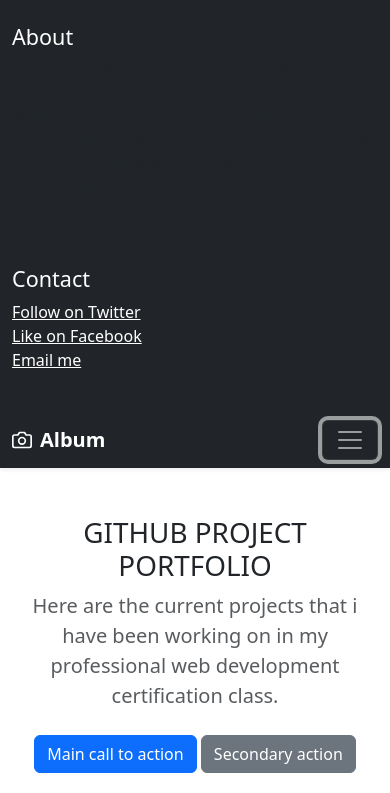
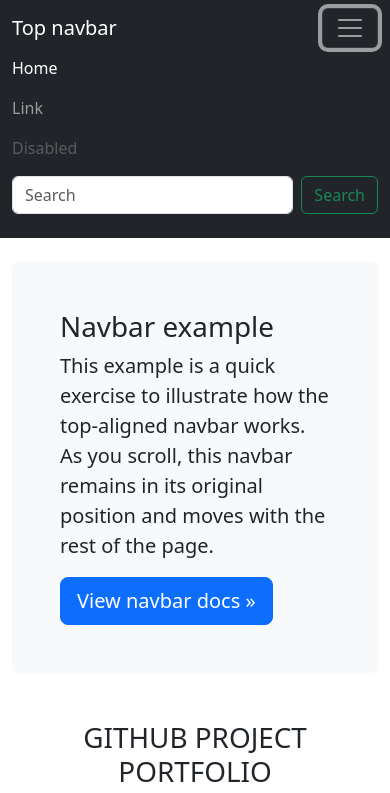
Before and after one commit to DevanHanson/devanhanson.github.io, a plain HTML site: page projectpage.html in a window 390 px wide. Both pictures are taken after a click on the button "Toggle navigation". Shown: the top 793 px of the page. Drawn offline with nearby package versions, Linux system fonts and the light colour scheme.

Commit message:
Update projectpage.html

```diff
--- a/projectpage.html
+++ b/projectpage.html
@@ -47,37 +47,89 @@
   </head>
   <body>
 
-<header>
-  <div class="collapse bg-dark" id="navbarHeader">
-    <div class="container">
-      <div class="row">
-        <div class="col-sm-8 col-md-7 py-4">
-          <h4 class="text-white">About</h4>
-          <p class="text-muted">Add some information about the album below, the author, or any other background context. Make it a few sentences long so folks can pick up some informative tidbits. Then, link them off to some social networking sites or contact information.</p>
-        </div>
-        <div class="col-sm-4 offset-md-1 py-4">
-          <h4 class="text-white">Contact</h4>
-          <ul class="list-unstyled">
-            <li><a href="#" class="text-white">Follow on Twitter</a></li>
-            <li><a href="#" class="text-white">Like on Facebook</a></li>
-            <li><a href="#" class="text-white">Email me</a></li>
-          </ul>
-        </div>
-      </div>
+ <meta charset="utf-8">
+    <meta name="viewport" content="width=device-width, initial-scale=1">
+    <meta name="description" content="">
+    <meta name="author" content="Mark Otto, Jacob Thornton, and Bootstrap contributors">
+    <meta name="generator" content="Hugo 0.80.0">
+    <title>Top navbar example · Bootstrap v5.0</title>
+
+    <link rel="canonical" href="https://getbootstrap.com/docs/5.0/examples/navbar-static/">
+
+
+
+    <!-- Bootstrap core CSS -->
+<link href="/docs/5.0/dist/css/bootstrap.min.css" rel="stylesheet" integrity="sha384-BmbxuPwQa2lc/FVzBcNJ7UAyJxM6wuqIj61tLrc4wSX0szH/Ev+nYRRuWlolflfl" crossorigin="anonymous">
+
+    <!-- Favicons -->
+<link rel="apple-touch-icon" href="/docs/5.0/assets/img/favicons/apple-touch-icon.png" sizes="180x180">
+<link rel="icon" href="/docs/5.0/assets/img/favicons/favicon-32x32.png" sizes="32x32" type="image/png">
+<link rel="icon" href="/docs/5.0/assets/img/favicons/favicon-16x16.png" sizes="16x16" type="image/png">
+<link rel="manifest" href="/docs/5.0/assets/img/favicons/manifest.json">
+<link rel="mask-icon" href="/docs/5.0/assets/img/favicons/safari-pinned-tab.svg" color="#7952b3">
+<link rel="icon" href="/docs/5.0/assets/img/favicons/favicon.ico">
+<meta name="theme-color" content="#7952b3">
+
+
+    <style>
+      .bd-placeholder-img {
+        font-size: 1.125rem;
+        text-anchor: middle;
+        -webkit-user-select: none;
+        -moz-user-select: none;
+        user-select: none;
+      }
+
+      @media (min-width: 768px) {
+        .bd-placeholder-img-lg {
+          font-size: 3.5rem;
+        }
+      }
+    </style>
+
+
+    <!-- Custom styles for this template -->
+    <link href="navbar-top.css" rel="stylesheet">
+  </head>
+  <body>
+
+<nav class="navbar navbar-expand-md navbar-dark bg-dark mb-4">
+  <div class="container-fluid">
+    <a class="navbar-brand" href="#">Top navbar</a>
+    <button class="navbar-toggler" type="button" data-bs-toggle="collapse" data-bs-target="#navbarCollapse" aria-controls="navbarCollapse" aria-expanded="false" aria-label="Toggle navigation">
+      <span class="navbar-toggler-icon"></span>
+    </button>
+    <div class="collapse navbar-collapse" id="navbarCollapse">
+      <ul class="navbar-nav me-auto mb-2 mb-md-0">
+        <li class="nav-item">
+          <a class="nav-link active" aria-current="page" href="#">Home</a>
+        </li>
+        <li class="nav-item">
+          <a class="nav-link" href="#">Link</a>
+        </li>
+        <li class="nav-item">
+          <a class="nav-link disabled" href="#" tabindex="-1" aria-disabled="true">Disabled</a>
+        </li>
+      </ul>
+      <form class="d-flex">
+        <input class="form-control me-2" type="search" placeholder="Search" aria-label="Search">
+        <button class="btn btn-outline-success" type="submit">Search</button>
+      </form>
     </div>
   </div>
-  <div class="navbar navbar-dark bg-dark shadow-sm">
-    <div class="container">
-      <a href="#" class="navbar-brand d-flex align-items-center">
-        <svg xmlns="http://www.w3.org/2000/svg" width="20" height="20" fill="none" stroke="currentColor" stroke-linecap="round" stroke-linejoin="round" stroke-width="2" aria-hidden="true" class="me-2" viewBox="0 0 24 24"><path d="M23 19a2 2 0 0 1-2 2H3a2 2 0 0 1-2-2V8a2 2 0 0 1 2-2h4l2-3h6l2 3h4a2 2 0 0 1 2 2z"/><circle cx="12" cy="13" r="4"/></svg>
-        <strong>Album</strong>
-      </a>
-      <button class="navbar-toggler" type="button" data-bs-toggle="collapse" data-bs-target="#navbarHeader" aria-controls="navbarHeader" aria-expanded="false" aria-label="Toggle navigation">
-        <span class="navbar-toggler-icon"></span>
-      </button>
-    </div>
+</nav>
+
+<main class="container">
+  <div class="bg-light p-5 rounded">
+    <h1>Navbar example</h1>
+    <p class="lead">This example is a quick exercise to illustrate how the top-aligned navbar works. As you scroll, this navbar remains in its original position and moves with the rest of the page.</p>
+    <a class="btn btn-lg btn-primary" href="/docs/5.0/components/navbar/" role="button">View navbar docs &raquo;</a>
   </div>
-</header>
+</main>
+
+
+    <script src="/docs/5.0/dist/js/bootstrap.bundle.min.js" integrity="sha384-b5kHyXgcpbZJO/tY9Ul7kGkf1S0CWuKcCD38l8YkeH8z8QjE0GmW1gYU5S9FOnJ0" crossorigin="anonymous"></script>
+
 
 <main>
 
@@ -103,11 +155,11 @@
             <svg class="bd-placeholder-img card-img-top" width="100%" height="225" xmlns="http://www.w3.org/2000/svg" role="img" aria-label="Placeholder: Thumbnail" preserveAspectRatio="xMidYMid slice" focusable="false"><title>Placeholder</title><rect width="100%" height="100%" fill="#55595c"/><text x="50%" y="50%" fill="#eceeef" dy=".3em">Thumbnail</text></svg>
 
             <div class="card-body">
-              <p class="card-text">This is a wider card with supporting text below as a natural lead-in to additional content. This content is a little bit longer.</p>
+              <p class="card-text">This is a simple program that shows a pair of eyes that follow your mouse as you move it around the screen.</p>
               <div class="d-flex justify-content-between align-items-center">
                 <div class="btn-group">
                   <button type="button" class="btn btn-sm btn-outline-secondary">View</button>
-                  <button type="button" class="btn btn-sm btn-outline-secondary">Edit</button>
+
                 </div>
                 <small class="text-muted">9 mins</small>
               </div>
@@ -139,7 +191,7 @@
               <div class="d-flex justify-content-between align-items-center">
                 <div class="btn-group">
                   <button type="button" class="btn btn-sm btn-outline-secondary">View</button>
-                  <button type="button" class="btn btn-sm btn-outline-secondary">Edit</button>
+
                 </div>
                 <small class="text-muted">9 mins</small>
               </div>
```
